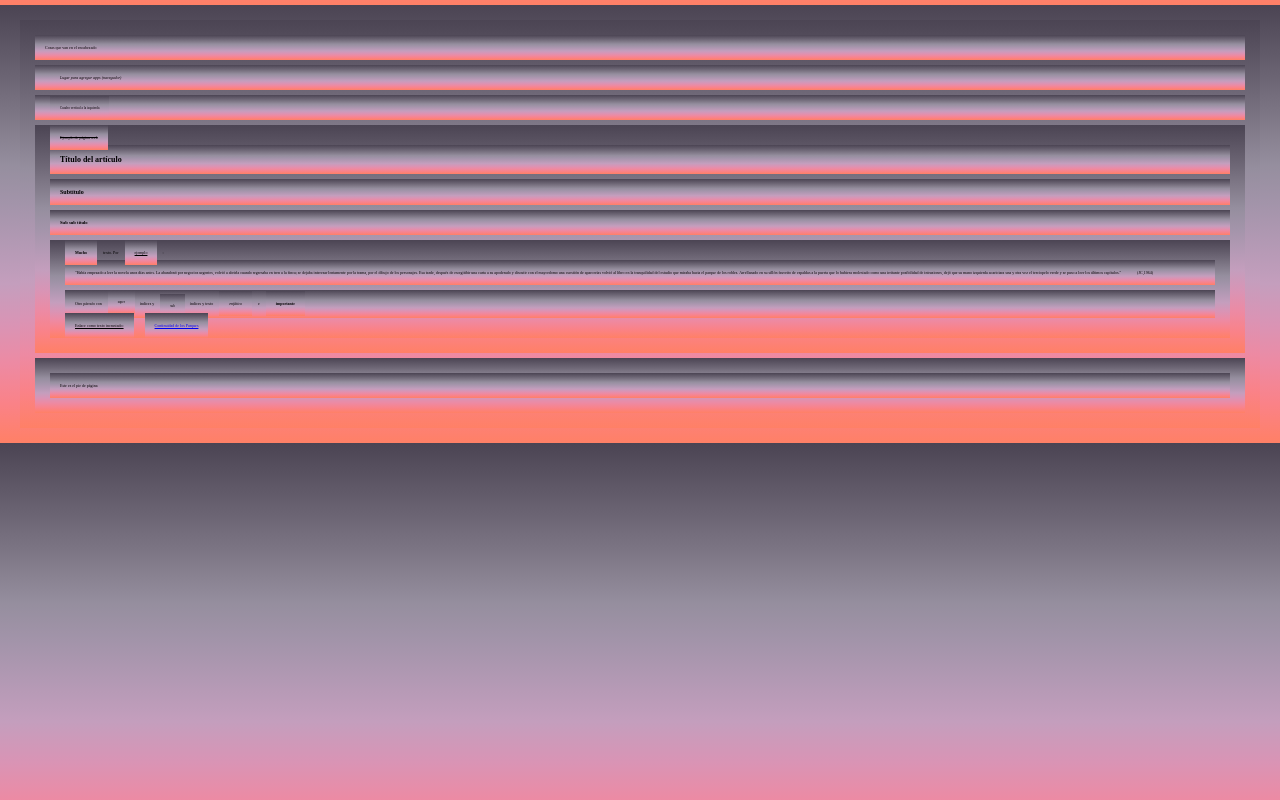
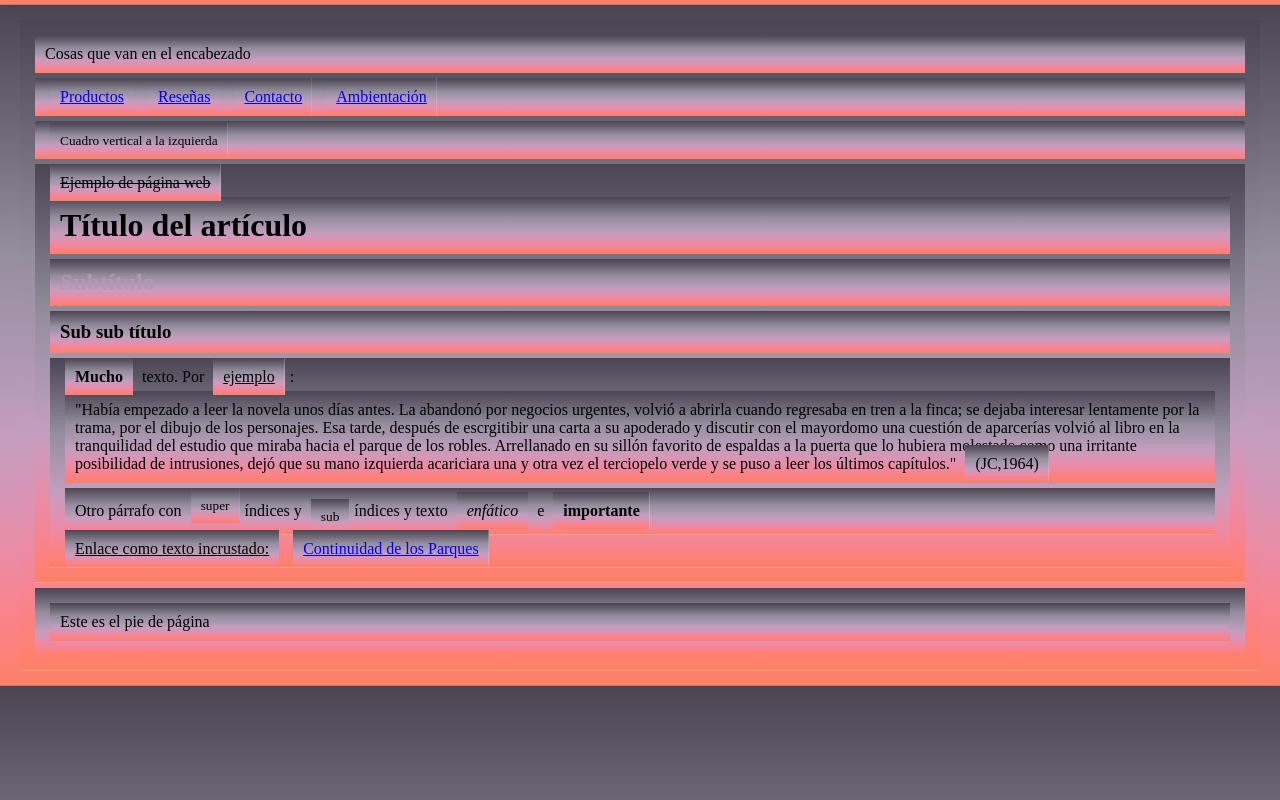
Before and after one commit to herguad/website_gh, a plain HTML site: page index.html in a window 1280 px wide. Drawn offline with Linux system fonts and the light colour scheme.

Commit message:
update_5

```diff
--- a/css/styles.css
+++ b/css/styles.css
@@ -2,20 +2,48 @@
 *{
 margin:5px;
 padding:10px;
-    border:5px;
+border:10px;
 background-color:rgb(248, 249, 209);
 background-image: linear-gradient(to bottom, #4b4453, #5d5665, #6f6877, #827b8a, #958e9e, #a394aa, #b399b4, #c49ebd, #d994b5, #ed8aa3, #fa8288, #ff8066);
+background-size:100%;
+background-position: center;
 max-width: 100%;
 max-height: 100%
 }
 
 @import url('https://fonts.googleapis.com/css2?family=Amarante&family=Commissioner:wght@100..900&family=Itim&family=Lexend:wght@100..900&family=Onest:wght@100..900&display=swap');
 
-:root{
-    font-size:4px;
-    font-family: "Amarante";
-    font-style: normal;
-    font-weight: 400;
-    max-width: 100%;
-    max-height: 100%
+header{
+    grid-area:auto;
 }
+
+body{
+
+}
+
+h2{
+color: #b399b4;
+}
+
+nav{
+    grid-area: menu;
+    color:#ed8aa3;
+    ul{
+        list-style: none;
+        text-align: center;
+        li{
+            display: inline;
+            margin:1rem ;
+            padding:0rem ;
+            a{
+                text-decoration: none;
+                color: #5d5665;
+            }
+            &
+            a:hover{
+                text-decoration: none;
+                color:#fa8288;
+            }
+        }
+    }
+}
--- a/index.html
+++ b/index.html
@@ -9,9 +9,13 @@
 <header id="inicio">
     Cosas que van en el encabezado
 </header>
-<nav>
-   <i> Lugar para agregar apps (navegador)</i>
+<nav class="navigation" id="nav">
+    <a href="#enlace1">Productos</a>
+    <a href="#enlace2">Reseñas</a>
+    <a href="#enlace3">Contacto</a>
+    <a href="#enlace4">Ambientación</a>
 </nav>
+
 <aside>
    <small>Cuadro vertical a la izquierda</small>
 </aside>
```
Lines whose indentation alone changed are shown as unchanged.
